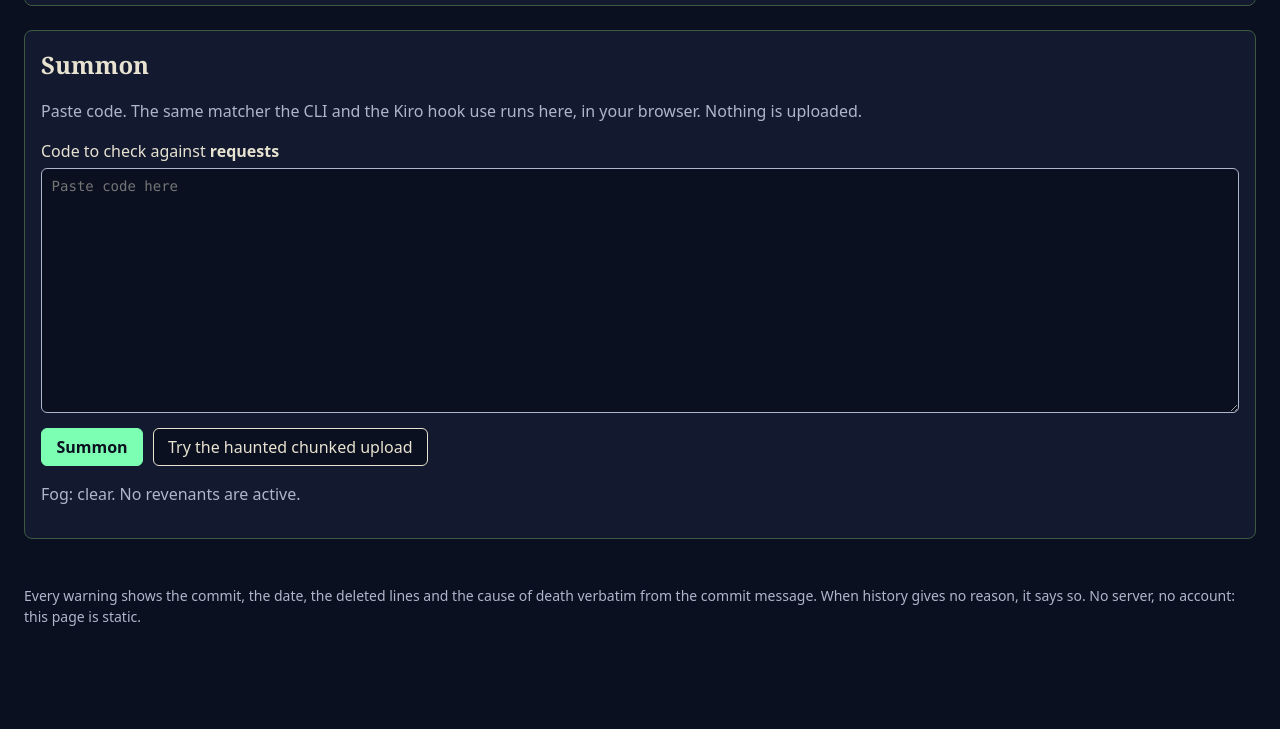
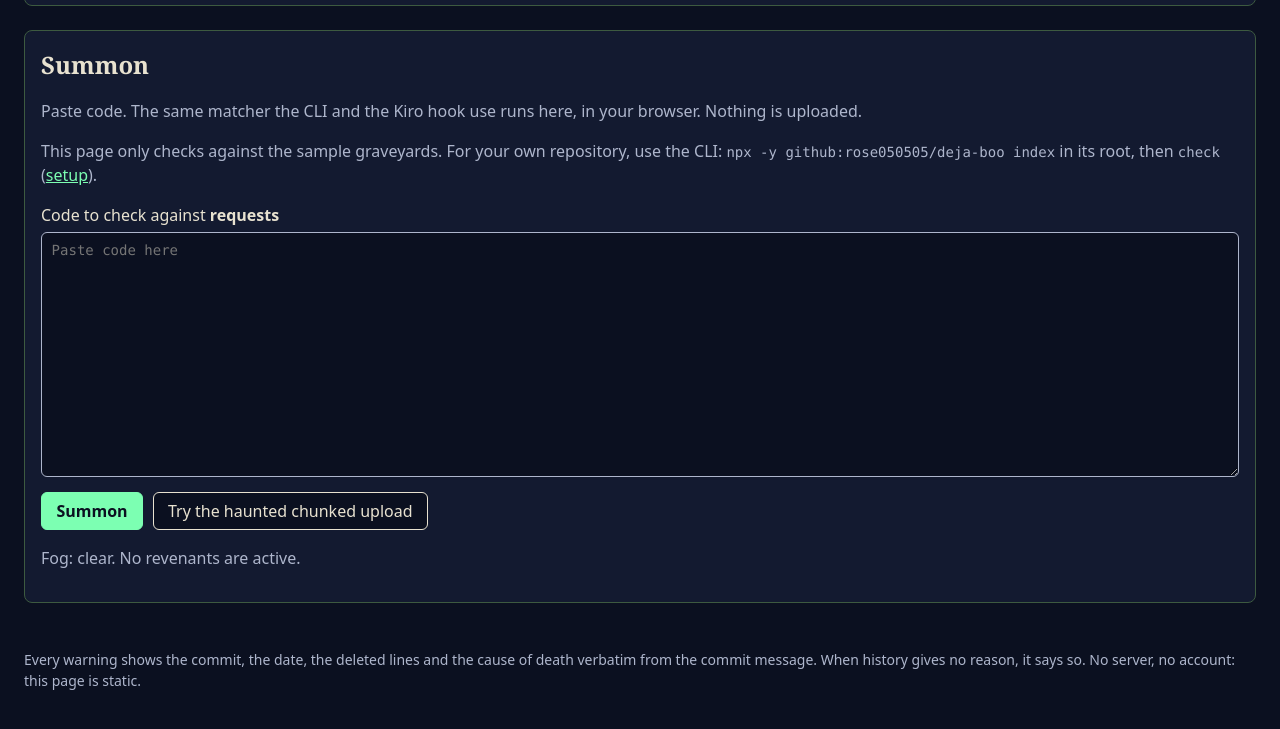
Before and after one commit to rose050505/deja-boo, a website built with Vite: page web/index.html in a window 1280 px wide. Shown: the part 938-1667 px from the top of the page. Before the commit the page ends 1611 px from the top, so only its background shows below. Built offline with nearby package versions, Linux system fonts and the light colour scheme.

Commit message:
cc: Summon 아래에 '내 저장소는 CLI로' 안내 한 줄 추가
deja-boo#1 피드백 반영: 페이지는 예제 묘지만 비교하므로 자기 저장소는 CLI로 쓰라고 안내한다.

Co-Authored-By: Claude Opus 5.5 <noreply@anthropic.com>

```diff
--- a/web/index.html
+++ b/web/index.html
@@ -30,6 +30,7 @@
       <section id="summon" class="summon" aria-labelledby="sm-h">
         <h2 id="sm-h">Summon</h2>
         <p class="muted">Paste code. The same matcher the CLI and the Kiro hook use runs here, in your browser. Nothing is uploaded.</p>
+        <p class="muted">This page only checks against the sample graveyards. For your own repository, use the CLI: <code>npx -y github:rose050505/deja-boo index</code> in its root, then <code>check</code> (<a href="https://github.com/rose050505/deja-boo#use-it-on-your-repo">setup</a>).</p>
         <label for="sm-input">Code to check against <strong id="sm-repo"></strong></label>
         <textarea id="sm-input" rows="14" spellcheck="false" placeholder="Paste code here"></textarea>
         <div class="row">
```
